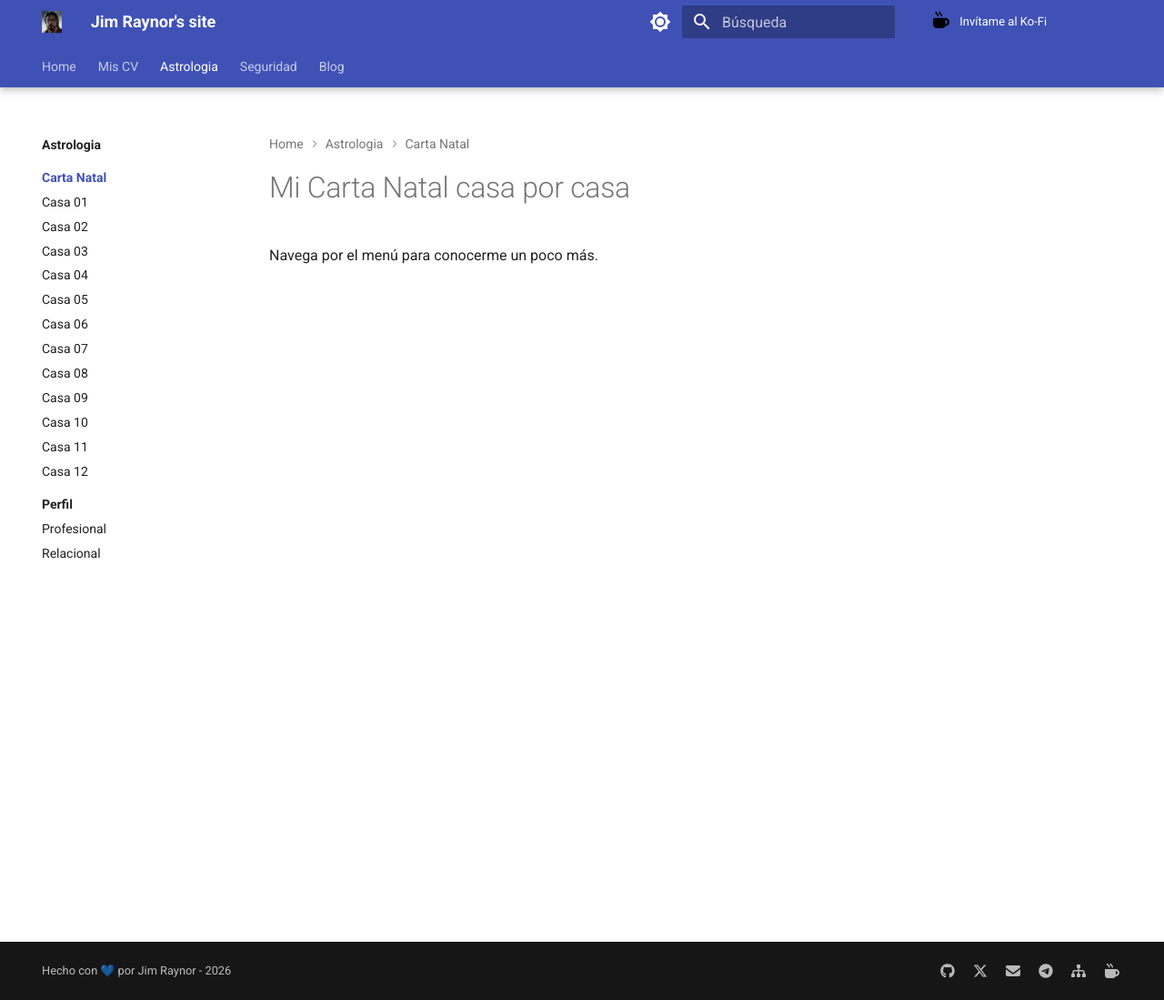
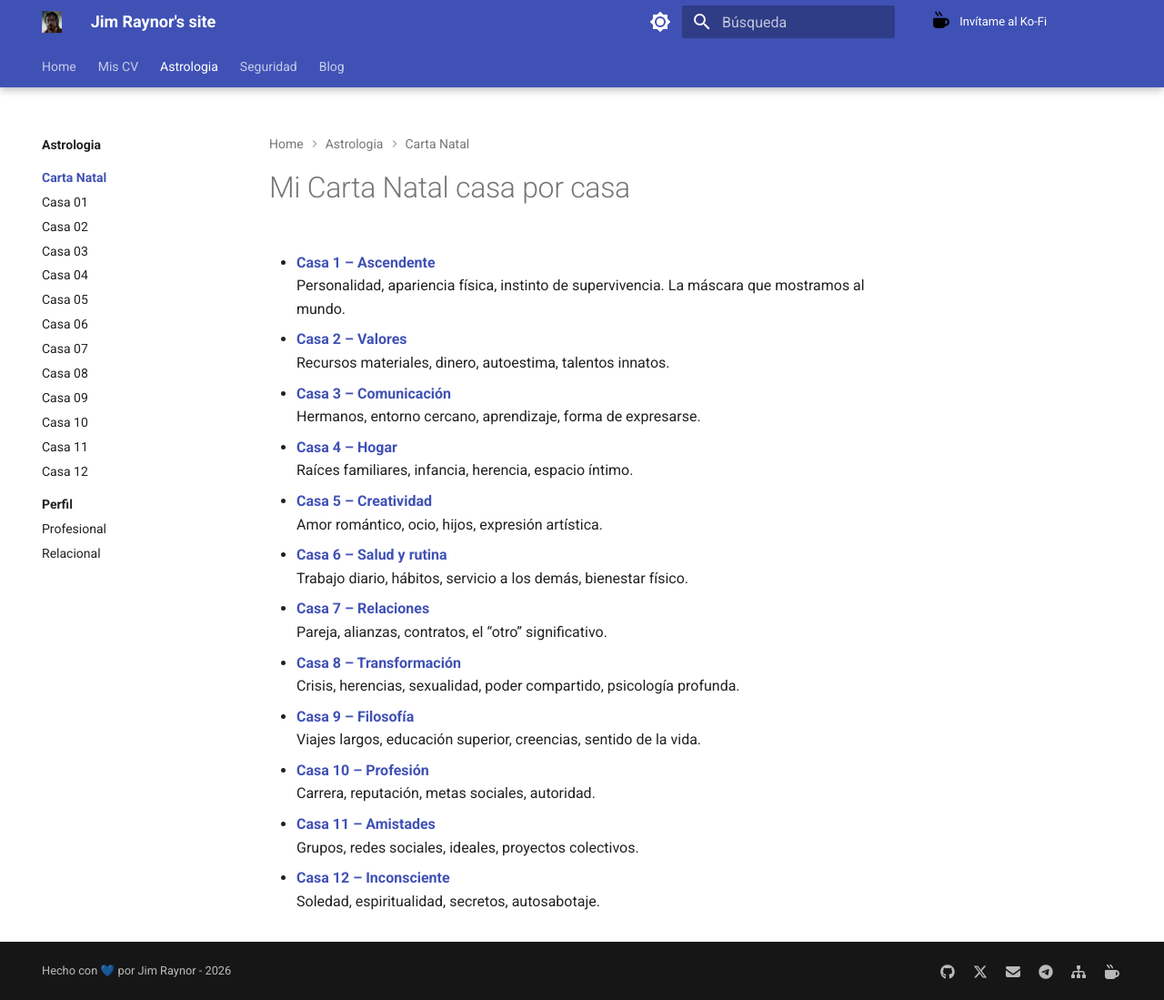
Before and after one commit to jimraynor88/blog, an MkDocs documentation site: the page built from docs/Astrologia/Carta_Natal/index.md, in a window 1280 px wide and 1099 px high. Shown: the whole window at 91% size. Built offline with MkDocs 1.6.1 and Material for MkDocs 9.7.7, drawn with Linux system fonts in a browser that asks for light colours.

Commit message:
Update index.md

```diff
--- a/docs/Astrologia/Carta_Natal/index.md
+++ b/docs/Astrologia/Carta_Natal/index.md
@@ -1,3 +1,37 @@
 # Mi Carta Natal casa por casa
 
-Navega por el menú para conocerme un poco más.
+- **[Casa 1 – Ascendente](/Astrologia/Carta_Natal/casa_01/)**
+  Personalidad, apariencia física, instinto de supervivencia. La máscara que mostramos al mundo.
+
+- **[Casa 2 – Valores](/Astrologia/Carta_Natal/casa_02/)**
+  Recursos materiales, dinero, autoestima, talentos innatos.
+
+- **[Casa 3 – Comunicación](/Astrologia/Carta_Natal/casa_03/)**
+  Hermanos, entorno cercano, aprendizaje, forma de expresarse.
+
+- **[Casa 4 – Hogar](/Astrologia/Carta_Natal/casa_04/)**
+  Raíces familiares, infancia, herencia, espacio íntimo.
+
+- **[Casa 5 – Creatividad](/Astrologia/Carta_Natal/casa_05/)**
+  Amor romántico, ocio, hijos, expresión artística.
+
+- **[Casa 6 – Salud y rutina](/Astrologia/Carta_Natal/casa_06/)**
+  Trabajo diario, hábitos, servicio a los demás, bienestar físico.
+
+- **[Casa 7 – Relaciones](/Astrologia/Carta_Natal/casa_07/)**
+  Pareja, alianzas, contratos, el “otro” significativo.
+
+- **[Casa 8 – Transformación](/Astrologia/Carta_Natal/casa_08/)**
+  Crisis, herencias, sexualidad, poder compartido, psicología profunda.
+
+- **[Casa 9 – Filosofía](/Astrologia/Carta_Natal/casa_09/)**
+  Viajes largos, educación superior, creencias, sentido de la vida.
+
+- **[Casa 10 – Profesión](/Astrologia/Carta_Natal/casa_10/)**
+  Carrera, reputación, metas sociales, autoridad.
+
+- **[Casa 11 – Amistades](/Astrologia/Carta_Natal/casa_11/)**
+  Grupos, redes sociales, ideales, proyectos colectivos.
+
+- **[Casa 12 – Inconsciente](/Astrologia/Carta_Natal/casa_12/)**
+  Soledad, espiritualidad, secretos, autosabotaje.
```
